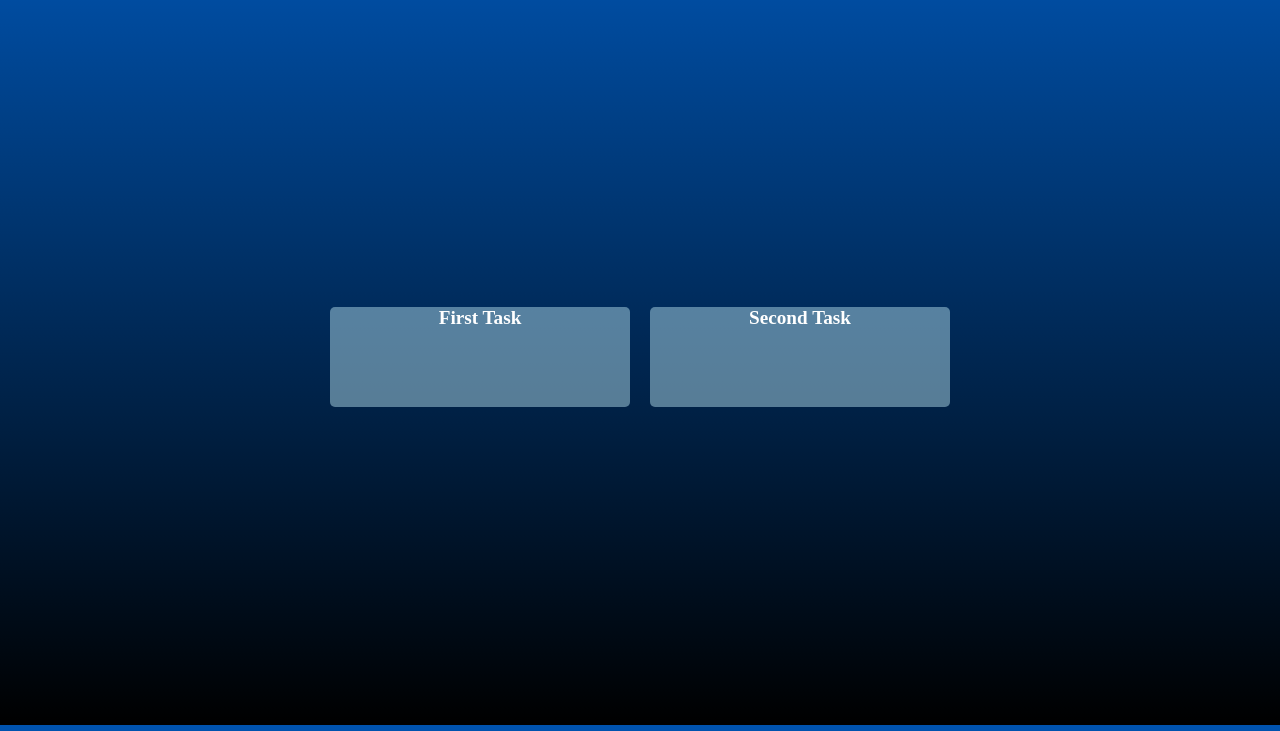
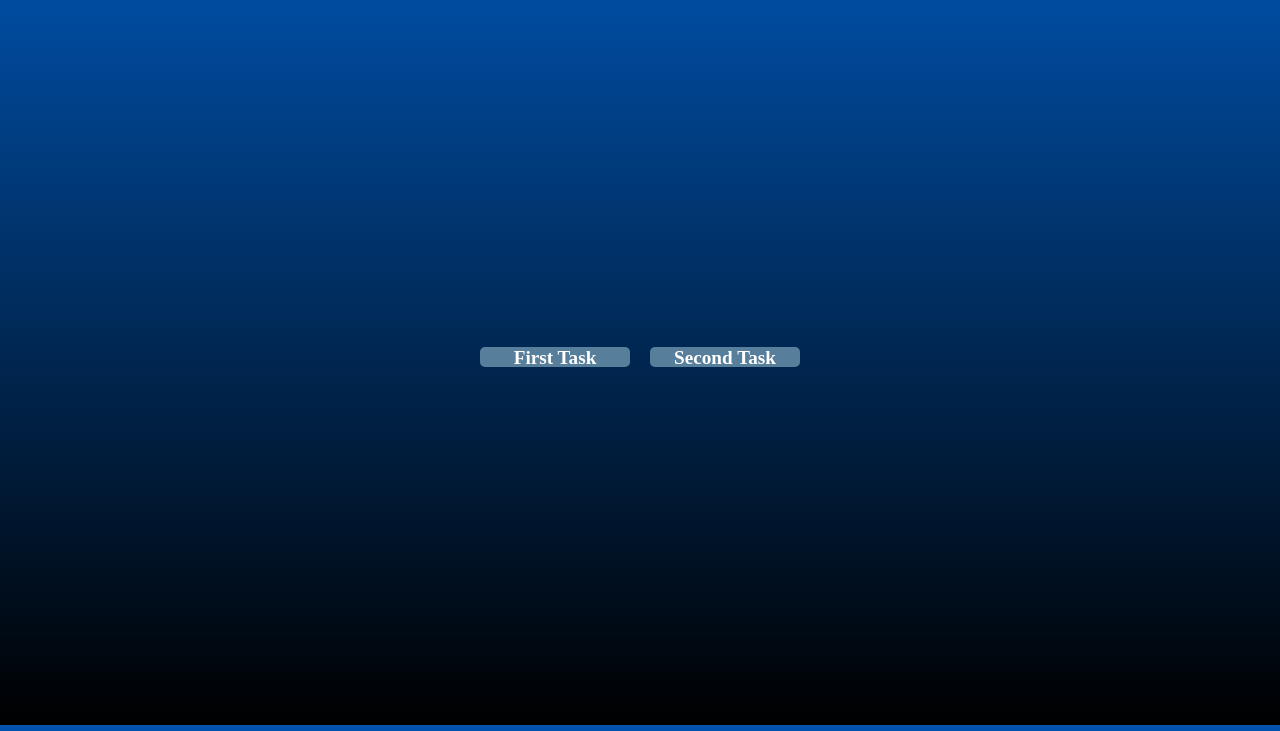
Before and after one commit to Kavishka-Prabashara/Assignment-08, a plain HTML site: page index.html in a window 1280 px wide. Shown: the part 69-800 px from the top of the page. Drawn offline with Linux system fonts and the light colour scheme.

Commit message:
Updated buttons css

```diff
--- a/index.html
+++ b/index.html
@@ -27,8 +27,8 @@
         }
 
         .buttons {
-            height: 100px;
-            width: 300px;
+            height: 20px;
+            width: 150px;
             max-width: 300px;
             text-align: center;
             background-color: rgba(173, 216, 230, 0.5);
```
